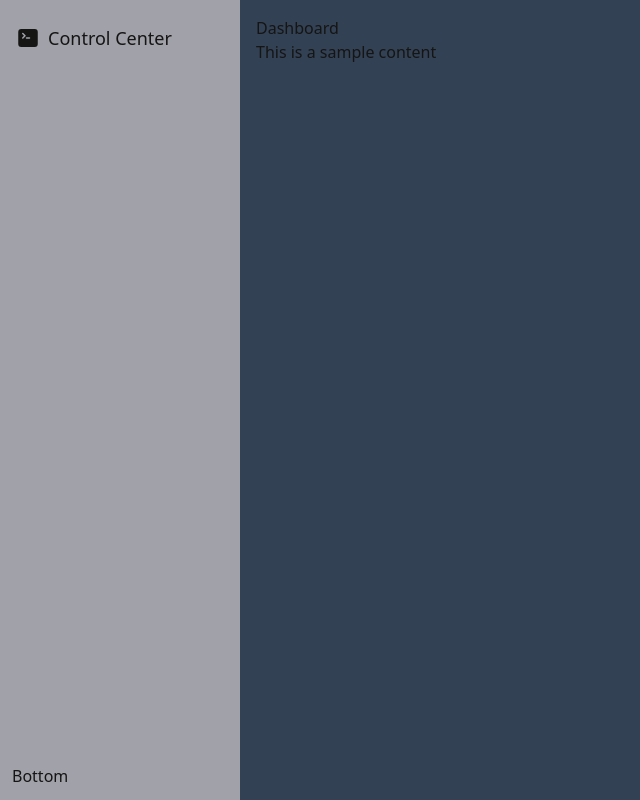
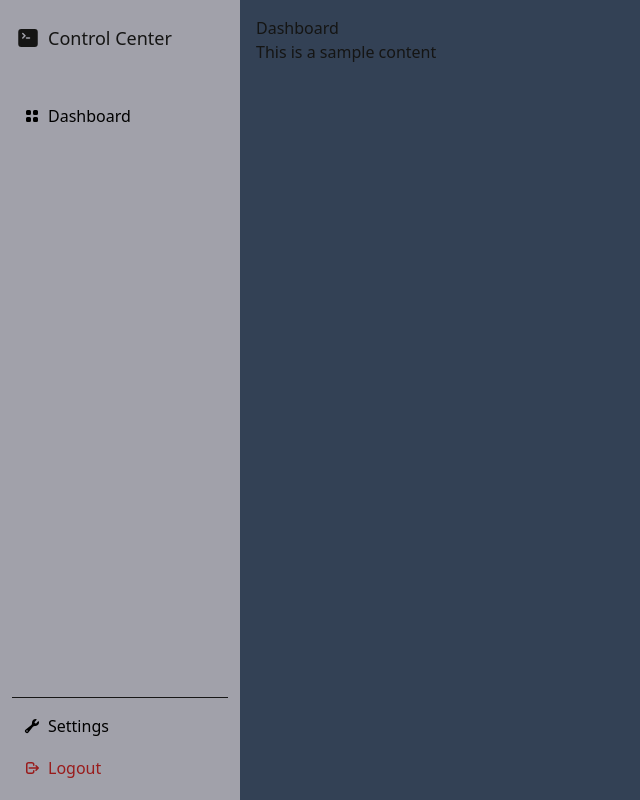
Before and after one commit to chrstnglmtc/user-controller, a React (Vite) app: page / in a window 1280 px wide. Shown: the whole page, without its empty margins (0-640 px from the left). Built offline with nearby package versions, Linux system fonts and the light colour scheme.

Commit message:
finished skeleton of the sidebar

```diff
--- a/package.json
+++ b/package.json
@@ -12,6 +12,7 @@
   "dependencies": {
     "@heroicons/react": "^2.1.1",
     "@reduxjs/toolkit": "^2.2.1",
+    "classnames": "^2.5.1",
     "react": "^18.2.0",
     "react-dom": "^18.2.0",
     "react-redux": "^9.1.0",
--- a/src/components/lib/consts/navigation.tsx
+++ b/src/components/lib/consts/navigation.tsx
@@ -1,9 +1,22 @@
-import { Squares2X2Icon } from "@heroicons/react/16/solid"
-import { WrenchIcon } from "@heroicons/react/16/solid"
+import { Squares2X2Icon } from "@heroicons/react/16/solid";
+import { WrenchIcon } from "@heroicons/react/16/solid";
+import { ArrowRightStartOnRectangleIcon } from "@heroicons/react/16/solid";
 
 export const NAVIGATION_DATA = [
     {
-        key: ''
+        key: 'dashboard',
+        label: 'Dashboard',
+        path: '/dashboard',
+        icon: <Squares2X2Icon className="h-4 w-4"/>
+    },
+]
 
-    }
+export const BOTTOM_LINKS = [
+
+    {
+        key: 'settings',
+        label: 'Settings',
+        path: '/settings',
+        icon: <WrenchIcon className="h-4 w-4"/>
+    },
 ]
--- a/src/components/shared/Sidebar.tsx
+++ b/src/components/shared/Sidebar.tsx
@@ -1,4 +1,11 @@
-const Sidebar = () => {
+import { Link, useLocation } from "react-router-dom";
+import { ArrowRightStartOnRectangleIcon } from "@heroicons/react/16/solid";
+import { BOTTOM_LINKS, NAVIGATION_DATA } from "../lib/consts/navigation";
+import classNames from "classnames";
+
+const linkClasses = "flex items-center gap-2 font-light px-3 py-2 hover:bg-neutral-700 hover:no-underline active:bg-neutral-600 rounded-sm text-base"
+
+export default function Sidebar() {
   return (
     <div className="bg-zinc-400 flex flex-col w-60 p-3">
       <div className="flex items-center gap-2 px-1 py-3">
@@ -16,10 +23,30 @@ const Sidebar = () => {
         </svg>
         <span className="text-lg">Control Center</span>
       </div>
-      <div className="flex-1"></div>
-      <div>Bottom</div>
+      <div className="flex-1 py-8 flex flex-col gap-0">
+        {NAVIGATION_DATA.map((item) => (
+          <SidebarLink key={item.key} item={item} />
+        ))}
+      </div>
+      <div className="flex flex-col gap-0.5 pt-2 border-t border-neutral-900">
+        {BOTTOM_LINKS.map((item) => (
+          <SidebarLink key={item.key} item={item} />
+        ))}
+        <div className={classNames('text-red-800 cursor-pointer',linkClasses)}>
+          <span><ArrowRightStartOnRectangleIcon className="h-4 w-4" /></span>
+          Logout
+        </div>
+      </div>
     </div>
   );
-};
+}
 
-export default Sidebar;
+function SidebarLink({ item }) {
+  const {pathname} = useLocation();
+  return (
+    <Link to = {item.path} className={classNames(pathname === item.path ? 'text-white' : 'text-black',linkClasses)}>
+    <span>{item.icon}</span>
+    {item.label}
+    </Link>
+  );
+}
```
Also changed, not shown: 1 other file (tests, documents, lock files or other folders).
